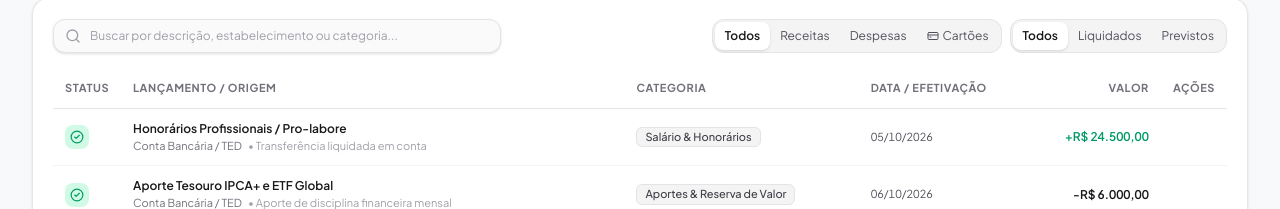
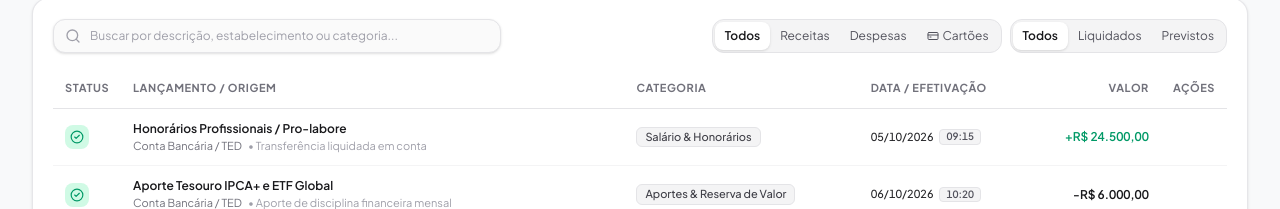
Before and after one commit to ordemstar-byte/redy-mid, a React (Vite) app: page / in a window 1280 px wide. Shown: the part 591-800 px from the top of the page. Built offline with nearby package versions, Linux system fonts and the light colour scheme.

Commit message:
feat: suporte a data e horario detalhados em transacoes de cartao, pix e contas

```diff
--- a/src/components/BankAccountsView.tsx
+++ b/src/components/BankAccountsView.tsx
@@ -310,9 +310,13 @@ export function BankAccountsView({
                             {tx.description}
                           </div>
                           <div className="text-[11px] text-zinc-500 flex items-center gap-2 mt-0.5">
+                            <span className="font-semibold text-zinc-700 dark:text-zinc-300">
+                              {tx.paymentMethod === 'pix' ? 'PIX' : 'TED / Conta'}
+                            </span>
+                            <span>•</span>
                             <span>{tx.category}</span>
                             <span>•</span>
-                            <span>{formatDateBR(tx.dueDate || tx.date)}</span>
+                            <span>{formatDateBR(tx.date)}{tx.time ? ` às ${tx.time}` : ''}</span>
                             {tx.notes && <span>• {tx.notes}</span>}
                           </div>
                         </div>
--- a/src/components/CashFlowView.tsx
+++ b/src/components/CashFlowView.tsx
@@ -331,11 +331,20 @@ export function CashFlowView({
                         </span>
                       </td>
 
-                      {/* Data / Efetivação */}
+                      {/* Data / Horário / Efetivação */}
                       <td className="py-3 px-3 font-mono-numbers text-[11px] text-zinc-600 dark:text-zinc-400">
-                        <div>{formatDateBR(tx.dueDate || tx.date)}</div>
+                        <div className="flex items-center gap-1.5 font-medium text-zinc-800 dark:text-zinc-200">
+                          <span>{formatDateBR(tx.date)}</span>
+                          {tx.time && (
+                            <span className="text-[10px] px-1.5 py-0.2 rounded bg-zinc-100 dark:bg-zinc-800 text-zinc-600 dark:text-zinc-400 font-semibold border border-zinc-200 dark:border-zinc-700/60">
+                              {tx.time}
+                            </span>
+                          )}
+                        </div>
                         {tx.dueDate && tx.dueDate !== tx.date && (
-                          <div className="text-[10px] text-zinc-400">Compra: {formatDateBR(tx.date)}</div>
+                          <div className="text-[10px] text-zinc-400 mt-0.5">
+                            Fatura / Liq: {formatDateBR(tx.dueDate)}
+                          </div>
                         )}
                       </td>
 
--- a/src/components/CreditCardsView.tsx
+++ b/src/components/CreditCardsView.tsx
@@ -357,7 +357,7 @@ export function CreditCardsView({
                         <div className="text-[11px] text-zinc-500 flex items-center gap-2 mt-0.5">
                           <span>{tx.category}</span>
                           <span>•</span>
-                          <span>Data da compra: {formatDateBR(tx.date)}</span>
+                          <span>Compra: {formatDateBR(tx.date)}{tx.time ? ` às ${tx.time}` : ''}</span>
                           {tx.installmentsTotal && tx.installmentsTotal > 1 && (
                             <span className="px-1.5 py-0.2 rounded bg-purple-100 dark:bg-purple-500/10 text-purple-700 dark:text-purple-300 font-mono-numbers text-[10px]">
                               Parcela {tx.installmentNumber} de {tx.installmentsTotal}
--- a/src/components/NewTransactionModal.tsx
+++ b/src/components/NewTransactionModal.tsx
@@ -19,7 +19,9 @@ export function NewTransactionModal({
   accounts,
   onSave,
 }: NewTransactionModalProps) {
-  const todayStr = new Date().toISOString().split('T')[0]
+  const now = new Date()
+  const todayStr = now.toISOString().split('T')[0]
+  const defaultTime = `${String(now.getHours()).padStart(2, '0')}:${String(now.getMinutes()).padStart(2, '0')}`
 
   const [type, setType] = useState<TransactionType>('expense')
   const [description, setDescription] = useState('')
@@ -31,6 +33,7 @@ export function NewTransactionModal({
   const [installmentsTotal, setInstallmentsTotal] = useState<number>(1)
   const [generateAllInstallments, setGenerateAllInstallments] = useState(true)
   const [date, setDate] = useState(todayStr)
+  const [time, setTime] = useState(defaultTime)
   const [status, setStatus] = useState<'paid' | 'pending'>('pending')
   const [notes, setNotes] = useState('')
 
@@ -69,6 +72,7 @@ export function NewTransactionModal({
         category,
         categoryGroup,
         date,
+        time: time || undefined,
         dueDate: estimatedDueDate,
         status,
         notes: notes.trim() || undefined,
@@ -292,8 +296,8 @@ export function NewTransactionModal({
             </div>
           )}
 
-          {/* Categoria e Datas */}
-          <div className="grid grid-cols-1 sm:grid-cols-2 gap-3">
+          {/* Categoria, Data e Horário */}
+          <div className="space-y-3">
             <div>
               <label className="block text-xs font-medium text-zinc-600 dark:text-zinc-400 mb-1">Categoria</label>
               <select
@@ -309,16 +313,32 @@ export function NewTransactionModal({
               </select>
             </div>
 
+            <div className="grid grid-cols-2 gap-3">
               <div>
                 <label className="block text-xs font-medium text-zinc-600 dark:text-zinc-400 mb-1">
-                Data do Registro / Compra
+                  Data da Operação
                 </label>
                 <input
                   type="date"
+                  required
                   value={date}
                   onChange={(e) => setDate(e.target.value)}
                   className="w-full bg-zinc-50 dark:bg-zinc-950 text-xs font-mono-numbers text-zinc-900 dark:text-zinc-200 px-3 py-2 rounded-xl border border-zinc-300 dark:border-zinc-800 focus:outline-none focus:ring-1 focus:ring-emerald-500"
                 />
+              </div>
+
+              <div>
+                <label className="block text-xs font-medium text-zinc-600 dark:text-zinc-400 mb-1">
+                  Horário (HH:mm)
+                </label>
+                <input
+                  type="time"
+                  required
+                  value={time}
+                  onChange={(e) => setTime(e.target.value)}
+                  className="w-full bg-zinc-50 dark:bg-zinc-950 text-xs font-mono-numbers text-zinc-900 dark:text-zinc-200 px-3 py-2 rounded-xl border border-zinc-300 dark:border-zinc-800 focus:outline-none focus:ring-1 focus:ring-emerald-500"
+                />
+              </div>
             </div>
           </div>
 
--- a/src/hooks/useFinanceStore.ts
+++ b/src/hooks/useFinanceStore.ts
@@ -217,6 +217,7 @@ export function useFinanceStore() {
             category: data.category,
             categoryGroup: data.categoryGroup,
             date: instDateStr,
+            time: data.time || undefined,
             dueDate: dueDate,
             status: i === 1 && data.status === 'paid' ? 'paid' : 'pending',
             notes: data.notes,
--- a/src/lib/constants.ts
+++ b/src/lib/constants.ts
@@ -129,9 +129,11 @@ export const generateInitialTransactions = (): Transaction[] => {
       amount: 24500.00,
       type: 'income',
       paymentMethod: 'bank_transfer',
+      bankAccountId: 'acc_itau_pers',
       category: 'Salário & Honorários',
       categoryGroup: 'revenue',
       date: `${year}-${month}-05`,
+      time: '09:15',
       dueDate: `${year}-${month}-05`,
       status: 'paid',
       notes: 'Transferência liquidada em conta',
@@ -143,9 +145,11 @@ export const generateInitialTransactions = (): Transaction[] => {
       amount: 3820.50,
       type: 'income',
       paymentMethod: 'bank_transfer',
+      bankAccountId: 'acc_btg_invest',
       category: 'Dividendos & Rendimentos',
       categoryGroup: 'revenue',
       date: `${year}-${month}-15`,
+      time: '11:30',
       dueDate: `${year}-${month}-15`,
       status: 'paid',
       notes: 'Crédito automático corretora',
@@ -157,9 +161,11 @@ export const generateInitialTransactions = (): Transaction[] => {
       amount: 8500.00,
       type: 'income',
       paymentMethod: 'pix',
+      bankAccountId: 'acc_itau_pers',
       category: 'Vendas & Consultoria',
       categoryGroup: 'revenue',
       date: `${year}-${month}-28`,
+      time: '14:45',
       dueDate: `${year}-${month}-28`,
       status: 'pending',
       notes: 'Nota fiscal emitida com vencimento dia 28',
@@ -173,9 +179,11 @@ export const generateInitialTransactions = (): Transaction[] => {
       amount: 4850.00,
       type: 'expense',
       paymentMethod: 'bank_transfer',
+      bankAccountId: 'acc_itau_pers',
       category: 'Moradia & Condomínio',
       categoryGroup: 'essential',
       date: `${year}-${month}-10`,
+      time: '08:00',
       dueDate: `${year}-${month}-10`,
       status: 'paid',
       notes: 'Débito automático efetuado',
@@ -187,9 +195,11 @@ export const generateInitialTransactions = (): Transaction[] => {
       amount: 6000.00,
       type: 'expense',
       paymentMethod: 'bank_transfer',
+      bankAccountId: 'acc_btg_invest',
       category: 'Aportes & Reserva de Valor',
       categoryGroup: 'investment',
       date: `${year}-${month}-06`,
+      time: '10:20',
       dueDate: `${year}-${month}-06`,
       status: 'paid',
       notes: 'Aporte de disciplina financeira mensal',
@@ -210,6 +220,7 @@ export const generateInitialTransactions = (): Transaction[] => {
       category: 'Tecnologia & Equipamentos',
       categoryGroup: 'business',
       date: `${year}-${month}-02`,
+      time: '15:42',
       dueDate: `${year}-${month}-25`,
       status: 'pending',
       notes: 'Parcela 4 de 10 (Total R$ 21.500)',
@@ -228,6 +239,7 @@ export const generateInitialTransactions = (): Transaction[] => {
       category: 'Viagens & Hospedagem',
       categoryGroup: 'lifestyle',
       date: `${year}-${month}-04`,
+      time: '21:10',
       dueDate: `${year}-${month}-25`,
       status: 'pending',
       notes: 'Parcela 2 de 6 (Total R$ 8.880)',
@@ -245,6 +257,7 @@ export const generateInitialTransactions = (): Transaction[] => {
       category: 'Restaurantes & Gastronomia',
       categoryGroup: 'lifestyle',
       date: `${year}-${month}-12`,
+      time: '20:30',
       dueDate: `${year}-${month}-25`,
       status: 'pending',
       notes: 'Almoço de alinhamento com clientes',
@@ -264,6 +277,7 @@ export const generateInitialTransactions = (): Transaction[] => {
       category: 'Supermercado & Feira',
       categoryGroup: 'essential',
       date: `${year}-${month}-03`,
+      time: '18:25',
       dueDate: `${year}-${month}-15`,
       status: 'paid',
       notes: 'Compras do mês',
@@ -281,6 +295,7 @@ export const generateInitialTransactions = (): Transaction[] => {
       category: 'Softwares, IA & Cloud',
       categoryGroup: 'business',
       date: `${year}-${month}-07`,
+      time: '03:14',
       dueDate: `${year}-${month}-15`,
       status: 'paid',
       notes: 'Ferramentas de desenvolvimento',
@@ -298,6 +313,7 @@ export const generateInitialTransactions = (): Transaction[] => {
       category: 'Saúde & Farmácia',
       categoryGroup: 'essential',
       date: `${year}-${month}-09`,
+      time: '16:05',
       dueDate: `${year}-${month}-15`,
       status: 'paid',
       notes: 'Suplementação e cuidados',
@@ -318,6 +334,7 @@ export const generateInitialTransactions = (): Transaction[] => {
       category: 'Transporte & Combustível',
       categoryGroup: 'essential',
       date: `${year}-${month}-15`,
+      time: '10:00',
       dueDate: `${nextYear}-${nextMonth}-05`,
       status: 'pending',
       notes: 'Parcela 7 de 10',
@@ -335,6 +352,7 @@ export const generateInitialTransactions = (): Transaction[] => {
       category: 'Saúde & Farmácia',
       categoryGroup: 'essential',
       date: `${year}-${month}-16`,
+      time: '07:15',
       dueDate: `${nextYear}-${nextMonth}-05`,
       status: 'pending',
       notes: 'Mensalidade bem-estar',
--- a/src/types/index.ts
+++ b/src/types/index.ts
@@ -62,6 +62,7 @@ export interface Transaction {
   category: string
   categoryGroup: CategoryGroup
   date: string // YYYY-MM-DD da compra/registro
+  time?: string // HH:mm do momento da transação (ex: 14:32)
   dueDate: string // YYYY-MM-DD da efetivação no fluxo de caixa (se cartão, vencimento da fatura)
   status: TransactionStatus
   notes?: string
```
Also changed, not shown: src/lib/utils.ts (+9 -0 lines), 1 other file (tests, documents, lock files or other folders). Lines whose indentation alone changed are shown as unchanged.
